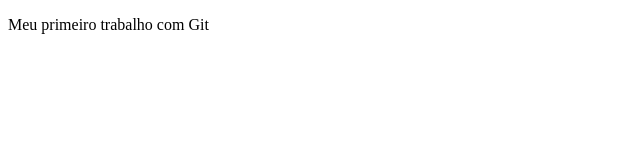
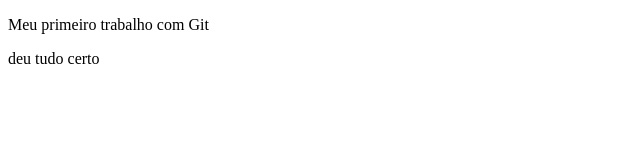
Before and after one commit to igor-sousa-santos/repositorio, a plain HTML site: page index.html in a window 1280 px wide. Shown: the full height of the page, 0-640 px from the left. Drawn offline with Linux system fonts and the light colour scheme.

Commit message:
Update now

```diff
--- a/index.html
+++ b/index.html
@@ -9,7 +9,7 @@
 <body>
 
     <p>Meu primeiro trabalho com Git</p>
-    <!-- <p>deu tudo certo</p> -->
+    <p>deu tudo certo</p>
 
 </body>
 </html>
```
